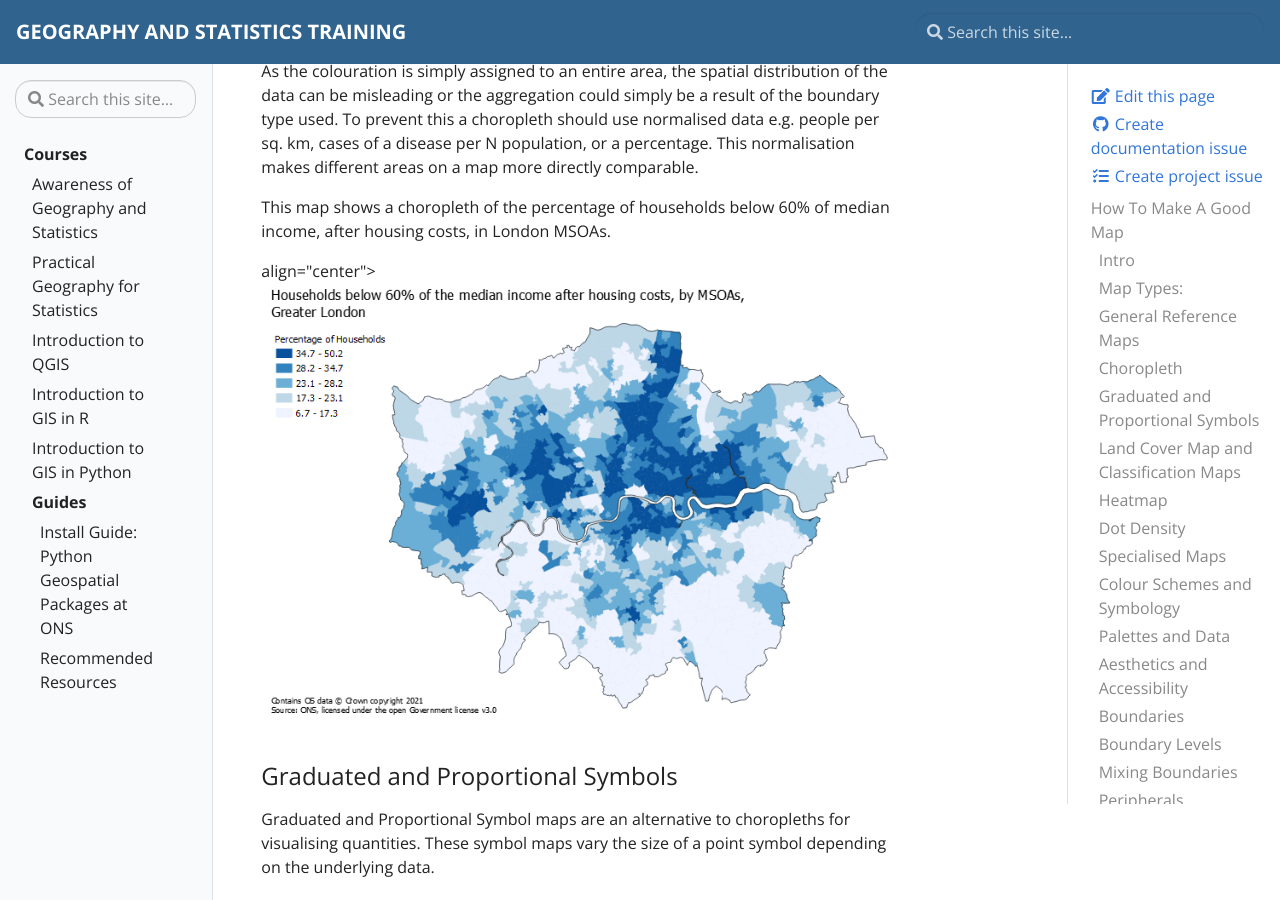
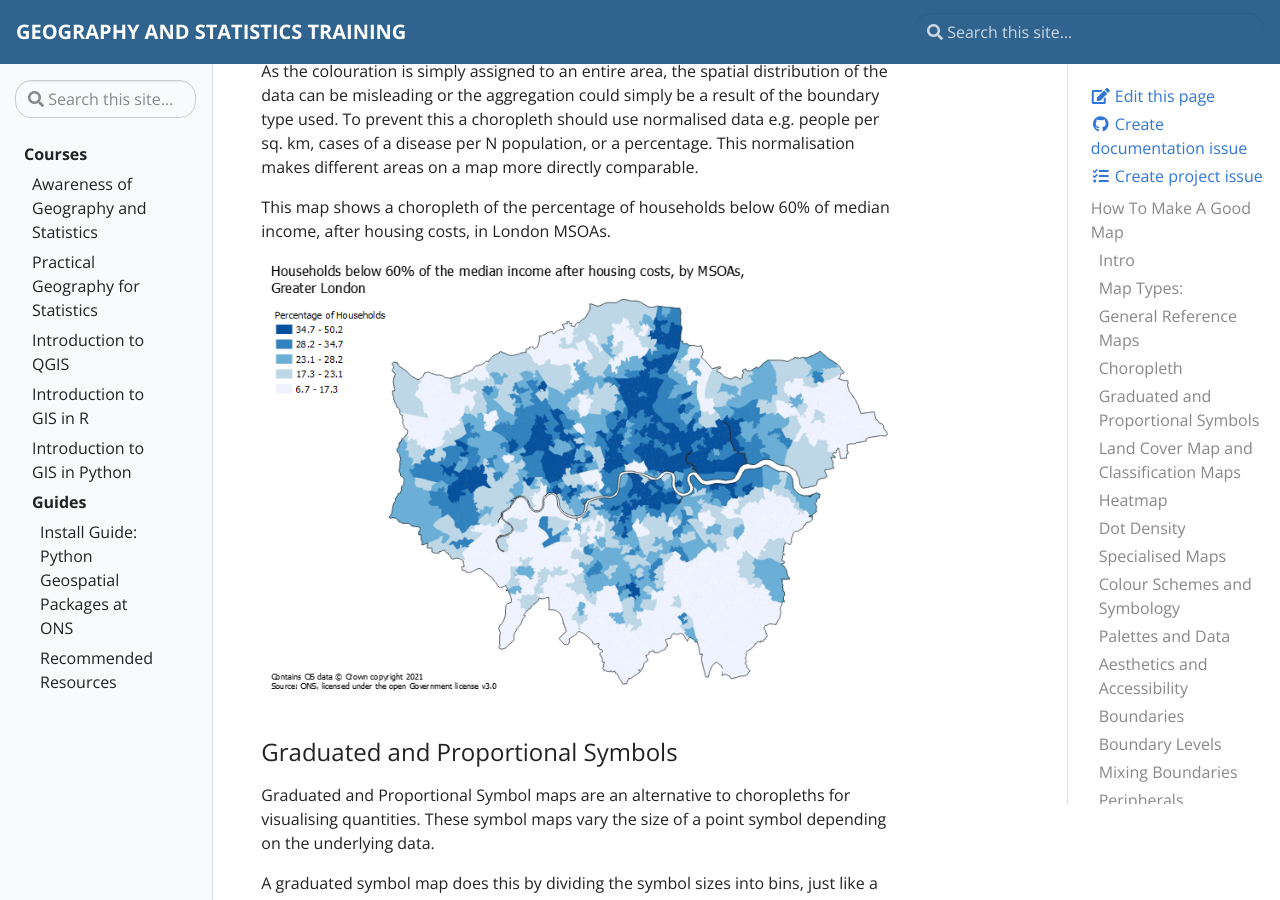
Before and after one commit to ONSgeo/geospatial-training, a Jekyll site: the page built from _docs/make_a_good_map.md, in a window 1280 px wide and 900 px high, scrolled down 1628 px. Built offline with Jekyll 4.4.1, drawn with Linux system fonts in a browser that asks for light colours.

Commit message:
Update make_a_good_map.md

```diff
--- a/_docs/make_a_good_map.md
+++ b/_docs/make_a_good_map.md
@@ -46,7 +46,7 @@
 
 This map shows a choropleth of the percentage of households below 60% of median income, after housing costs, in London MSOAs.
 
-<p> align="center">
+<p align="center">
  <img src="https://github.com/ONSgeo/geospatial-training/blob/master/_docs/mapping/Houses_below_60_percent_median_income_Choropleth.PNG?raw=true" alt="A choropleth of the percentage of households below 60% of median income, after housing costs, in London MSOA">
 </p>
 
```
